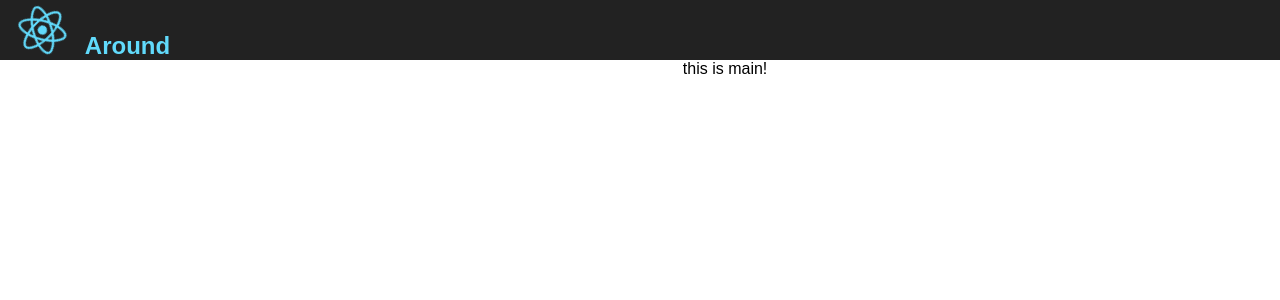
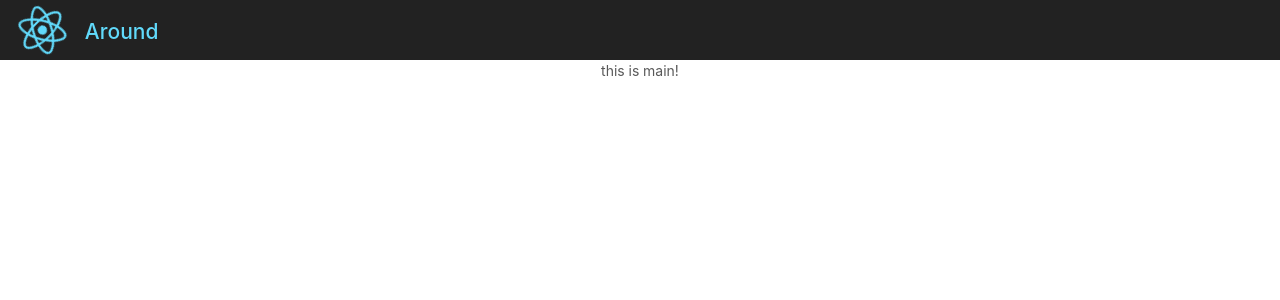
Before and after one commit to Junyi1995/Around-App, a React (Create React App) app: page / in a window 1280 px wide. Shown: the top 300 px of the page. Built offline with nearby package versions, Linux system fonts and the light colour scheme.

Commit message:
install antd and jquery

```diff
--- a/package.json
+++ b/package.json
@@ -3,6 +3,8 @@
   "version": "0.1.0",
   "private": true,
   "dependencies": {
+    "antd": "^3.3.1",
+    "jquery": "^3.3.1",
     "react": "^16.2.0",
     "react-dom": "^16.2.0",
     "react-scripts": "1.1.1"
--- a/src/App.css
+++ b/src/App.css
@@ -1,3 +1,5 @@
+@import '~antd/dist/antd.css';
+
 .App {
   text-align: center;
 }
```
Also changed, not shown: 1 other file (tests, documents, lock files or other folders).
